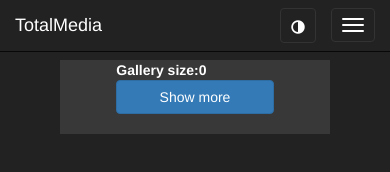
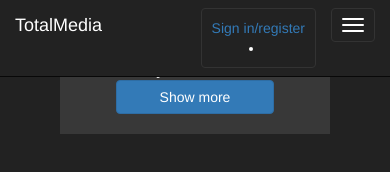
Before and after one commit to arttutii/TeamTotalJonne, a website: page app/index.html in a window 390 px wide. Shown: the top 172 px of the page. Drawn offline with nearby package versions, Linux system fonts and the light colour scheme; no server answers.

Commit message:
hybrid button

```diff
--- a/app/index.html
+++ b/app/index.html
@@ -25,8 +25,17 @@
                             <span class="icon-bar"></span>
                         </button>
 
-                        <button type="button" class="btn btn-default btn-outline navbar-toggle" id="modebtn">
-                            <span class="glyphicon glyphicon-adjust"> </span>
+                        <!-- <button type="button" class="btn btn-default btn-outline navbar-toggle" id="modebtn">
+                         <span class="glyphicon glyphicon-adjust"> </span>
+                         </button>
+                         -->
+
+                        <button type="button" class="btn btn-default btn-outline navbar-toggle">
+
+                        <a href="#" id="loginbtn">Sign in/register<span class="sr-only">(current)</span></a>
+
+                        <li class="active"><a href="#" id="logoutbtn">Logout<span class="sr-only">(current)</span></a></li>
+
                         </button>
                         <a class="navbar-brand" ng-click="showImages()" href="">TotalMedia</a>
                     </div>
@@ -60,8 +69,8 @@
                             <li><a href="#" id="uploadbtn">Upload</a></li>
                         </ul>
                         <ul class="nav navbar-nav navbar-right">
-                            <li class="active"><a href="#" id="loginbtn">Sign in/register<span class="sr-only">(current)</span></a></li>
-                            <li class="active"><a href="#" id="logoutbtn">Logout<span class="sr-only">(current)</span></a></li>
+                            <!-- <li class="active"><a href="#" id="loginbtn">Sign in/register<span class="sr-only">(current)</span></a></li>
+                            <li class="active"><a href="#" id="logoutbtn">Logout<span class="sr-only">(current)</span></a></li> -->
                             <li><a href="#" ng-click="aboutPage()">About TotalMedia</a></li>
                         </ul>
                     </div>
```
